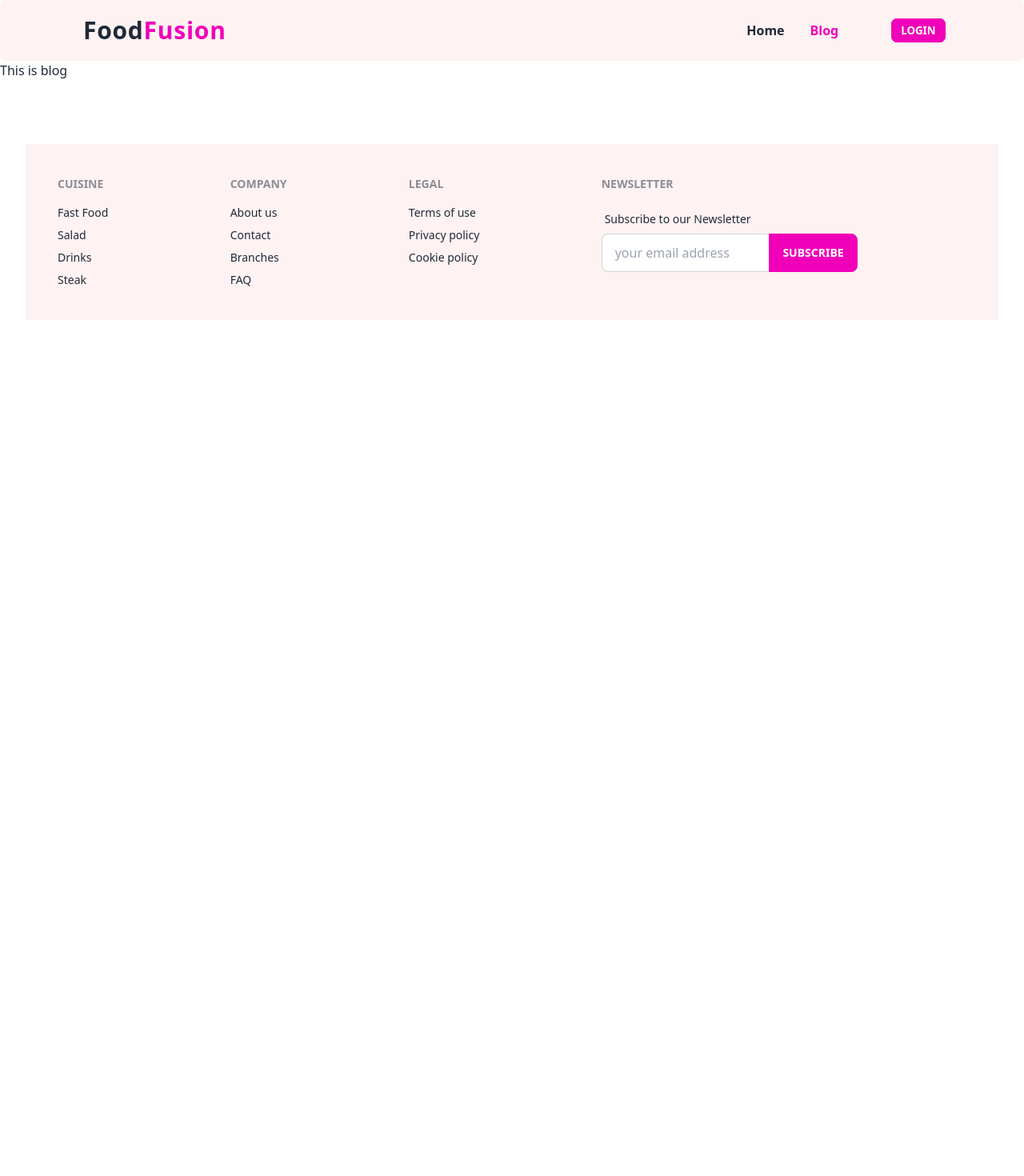
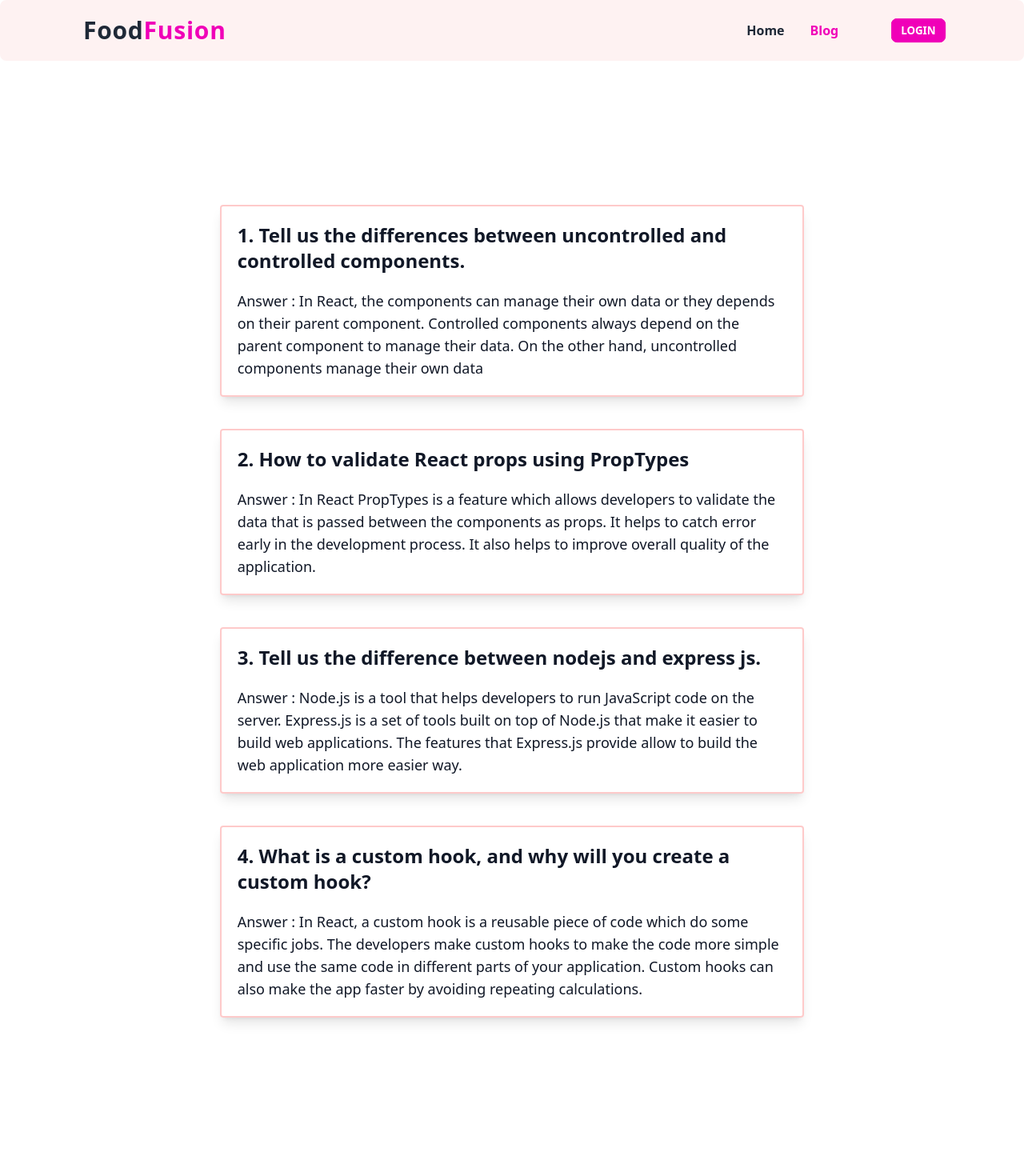
Before and after one commit to sakibmahbub/FoodFusion-Client, a React (Vite) app: page /blog in a window 1280 px wide. Shown: the top 1470 px of the page at 80% size. Before the commit the page ends 800 px from the top, so only its background shows below. Built offline with nearby package versions, Linux system fonts and the light colour scheme; no server answers.

Commit message:
added blog page

```diff
--- a/src/pages/Blog/Blog.jsx
+++ b/src/pages/Blog/Blog.jsx
@@ -1,7 +1,62 @@
 import React from "react";
 
 const Blog = () => {
-  return <div>This is blog</div>;
+  return (
+    <div className="my-container">
+      {" "}
+      <div className="flex min-h-screen items-center justify-center my-10  text-gray-900">
+        <div className="flex flex-col  lg:w-2/3 p-6 sm:p-10 ">
+          <div className="border-2 border-red-200 shadow-lg rounded p-5 my-5">
+            <h3 className="text-2xl font-bold mb-5">
+              1. Tell us the differences between uncontrolled and controlled
+              components.
+            </h3>
+            <p className="text-lg">
+              Answer : In React, the components can manage their own data or
+              they depends on their parent component. Controlled components
+              always depend on the parent component to manage their data. On the
+              other hand, uncontrolled components manage their own data
+            </p>
+          </div>
+          <div className="border-2 border-red-200 shadow-lg rounded p-5 my-5">
+            <h3 className="text-2xl font-bold mb-5">
+              2. How to validate React props using PropTypes
+            </h3>
+            <p className="text-lg">
+              Answer : In React PropTypes is a feature which allows developers
+              to validate the data that is passed between the components as
+              props. It helps to catch error early in the development process.
+              It also helps to improve overall quality of the application.
+            </p>
+          </div>
+          <div className="border-2 border-red-200 shadow-lg rounded p-5 my-5">
+            <h3 className="text-2xl font-bold mb-5">
+              3. Tell us the difference between nodejs and express js.
+            </h3>
+            <p className="text-lg">
+              Answer : Node.js is a tool that helps developers to run JavaScript
+              code on the server. Express.js is a set of tools built on top of
+              Node.js that make it easier to build web applications. The
+              features that Express.js provide allow to build the web
+              application more easier way.
+            </p>
+          </div>
+          <div className="border-2 border-red-200 shadow-lg rounded p-5 my-5">
+            <h3 className="text-2xl font-bold mb-5">
+              4. What is a custom hook, and why will you create a custom hook?
+            </h3>
+            <p className="text-lg">
+              Answer : In React, a custom hook is a reusable piece of code which
+              do some specific jobs. The developers make custom hooks to make
+              the code more simple and use the same code in different parts of
+              your application. Custom hooks can also make the app faster by
+              avoiding repeating calculations.
+            </p>
+          </div>
+        </div>
+      </div>
+    </div>
+  );
 };
 
 export default Blog;
--- a/src/pages/Home/CulinarySkills.jsx
+++ b/src/pages/Home/CulinarySkills.jsx
@@ -3,14 +3,14 @@ import React from "react";
 const CulinarySkills = () => {
   return (
     <div className="my-container">
-      <div className="hero h-96 bg-red-50">
+      <div className="hero h-full bg-red-50">
         <div className="hero-content flex-col items-center lg:flex-row">
           <img
             src="https://i.ibb.co/Rg3DVzx/7.jpg"
             className="max-w-sm rounded-lg shadow-2xl"
           />
           <div className="p-5 mt-5">
-            <h1 className="text-4xl font-bold">
+            <h1 className="text-3xl lg:text-4xl font-bold">
               Mastering the Art of Cooking: <br /> Tips to Improve Your Culinary
               Skills
             </h1>
--- a/src/pages/Login/Login.jsx
+++ b/src/pages/Login/Login.jsx
@@ -66,7 +66,7 @@ const Login = () => {
         <div className="w-full bg-red-50 rounded-lg shadow-lg md:mt-0 sm:max-w-md xl:p-0">
           <div className="p-6 space-y-4 md:space-y-6 sm:p-8">
             <h1 className="text-xl font-bold leading-tight tracking-tight text-gray-900 md:text-2xl ">
-              Login to your account
+              Please login
             </h1>
             <form className="space-y-4 md:space-y-6" onSubmit={handleLogin}>
               <div>
```
